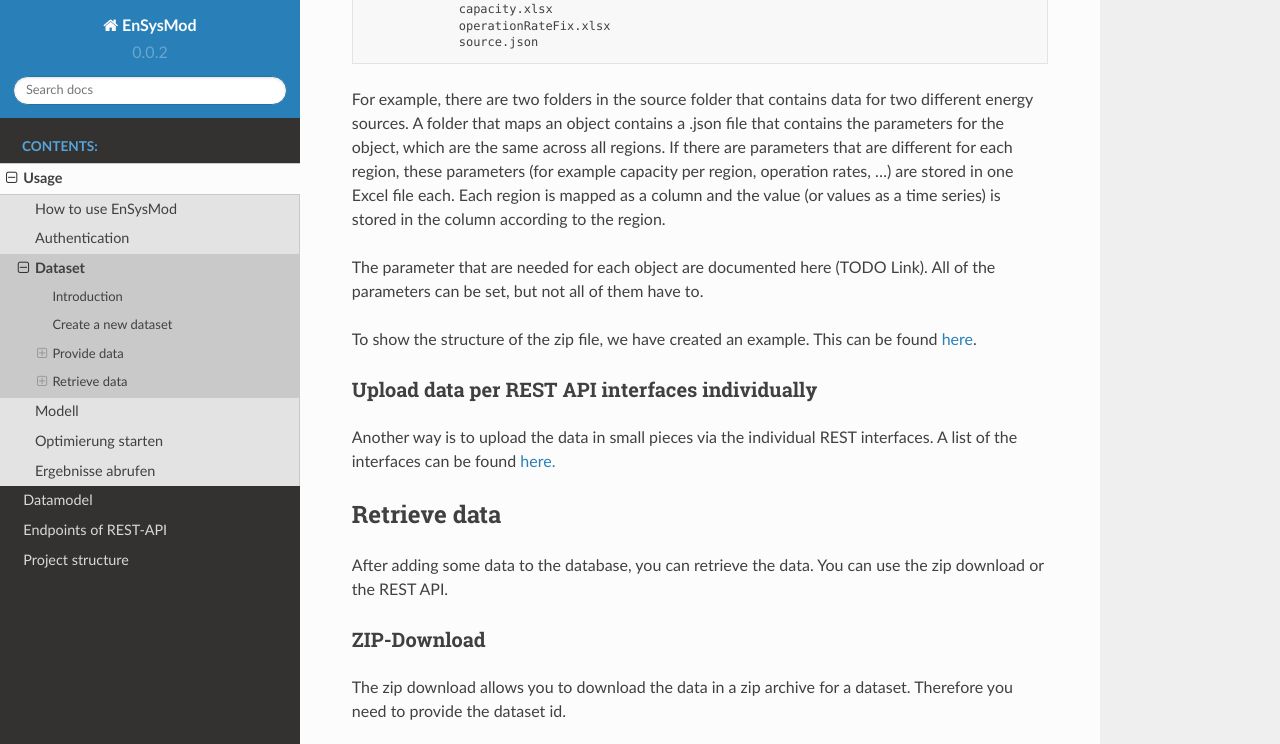
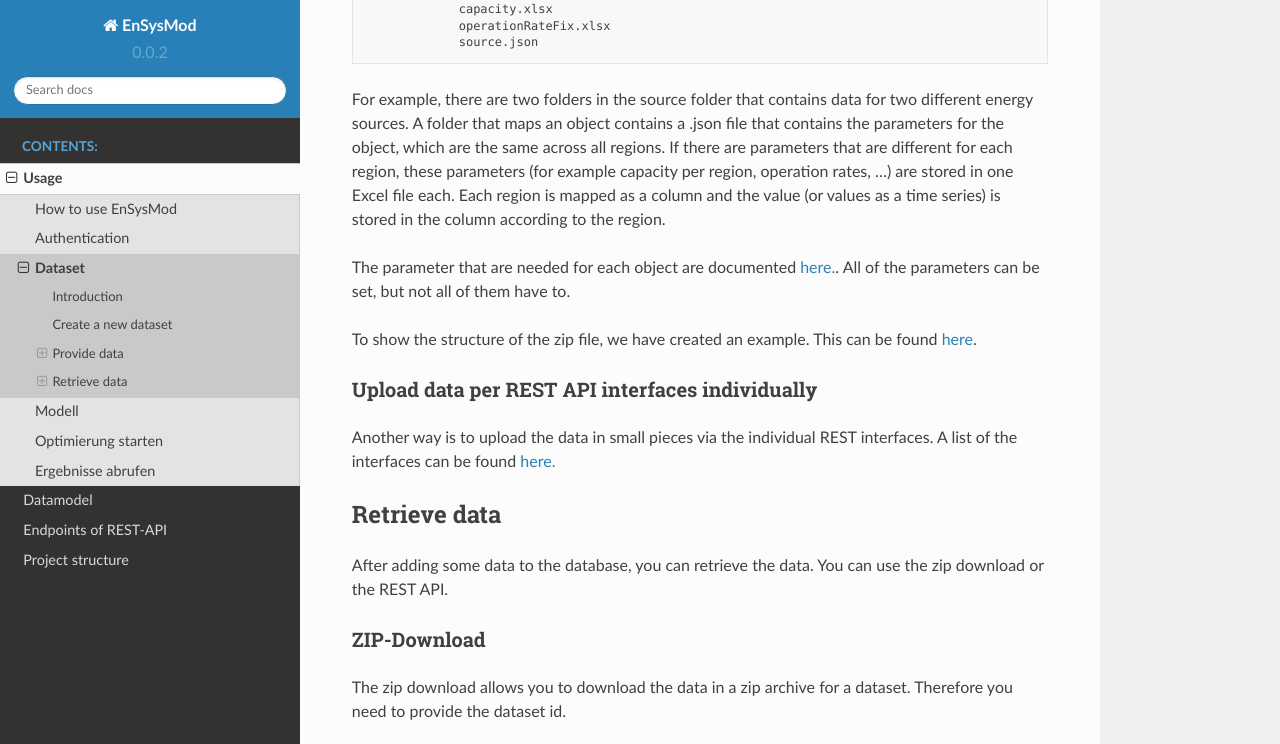
Before and after one commit to NOWUM/EnSysMod, a Sphinx documentation site: the page built from docs/source/usage/2_dataset.rst, in a window 1280 px wide and 900 px high, scrolled down 2243 px, cut to the strip 0-744 px from the top of the window. Built offline with Sphinx 7.4.7 and the Read the Docs theme 2.0.0, drawn with Linux system fonts in a browser that asks for light colours; the version number is read from the project's files by our own code.

Commit message:
Updated dataset documentation

```diff
--- a/docs/source/datamodel/dataset.rst
+++ b/docs/source/datamodel/dataset.rst
@@ -1,3 +1,5 @@
+.. _dataset_description:
+
 *******
 Dataset
 *******
--- a/docs/source/datamodel/dataset/1_dataset.rst
+++ b/docs/source/datamodel/dataset/1_dataset.rst
@@ -4,7 +4,7 @@ Dataset
 
 This class is the main class of the dataset. It contains general information about the dataset.
 
-Follow :ref:`this <newDataset>` guide to create a new dataset and learn how to provide the data of the energy
+Follow :ref:`this <newDataset>` guide to create a new dataset and learn how to provide the data of an energy
 system model.
 
 The following attributes are available:
--- a/docs/source/usage/2_dataset.rst
+++ b/docs/source/usage/2_dataset.rst
@@ -120,7 +120,8 @@ across all regions. If there are parameters that are different for each region,
 capacity per region, operation rates, ...) are stored in one Excel file each.
 Each region is mapped as a column and the value (or values as a time series) is stored in the column according to the region.
 
-The parameter that are needed for each object are documented here (TODO Link). All of the parameters can be set, but not all of them have to.
+The parameter that are needed for each object are documented :ref:`here. <dataset_description>`.
+All of the parameters can be set, but not all of them have to.
 
 To show the structure of the zip file, we have created an example. This can be found `here <https://github.com/NOWUM/EnSysMod/tree/main/examples/data/dataset-1/>`_.
 
```
